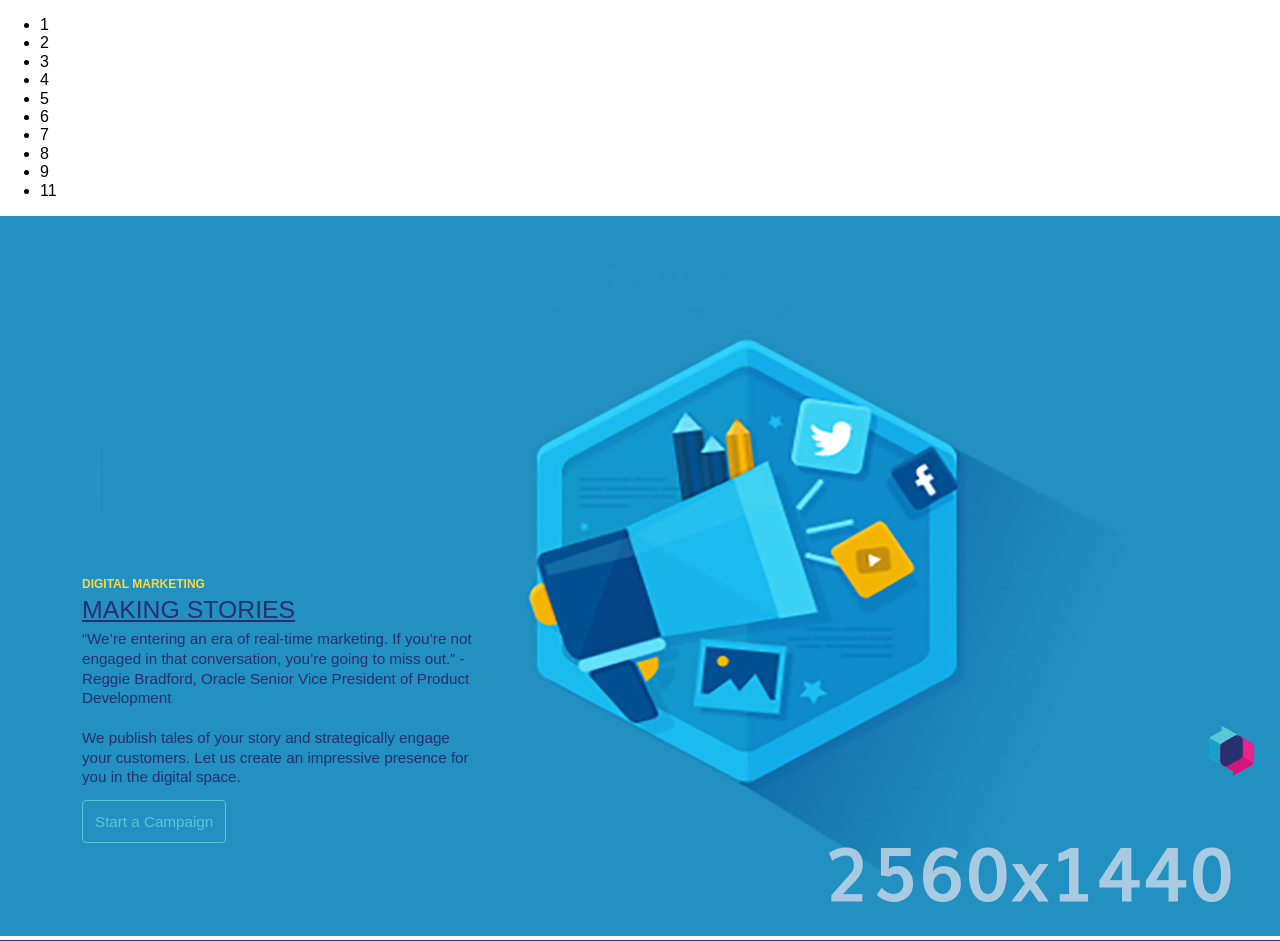
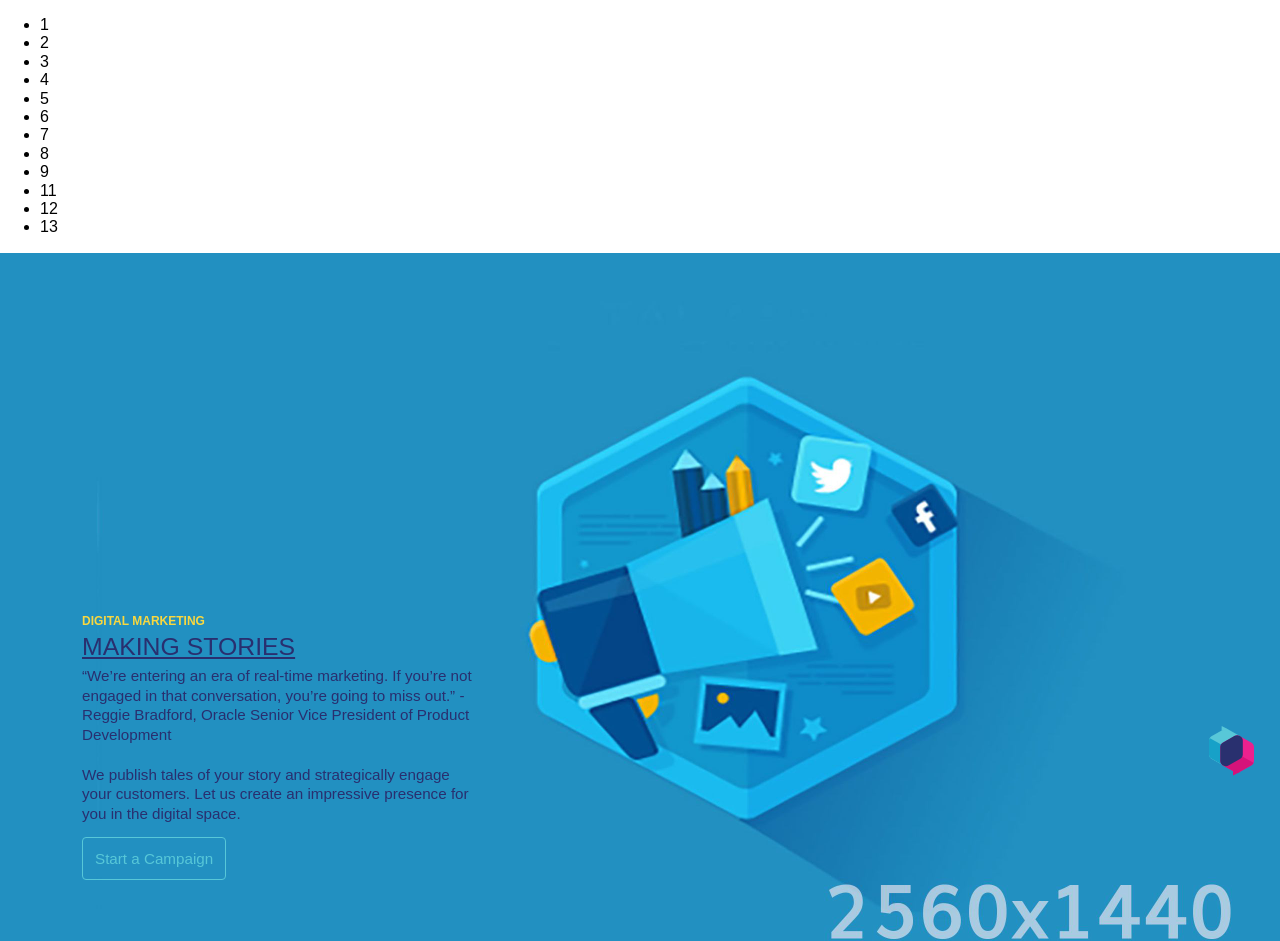
Before and after one commit to RaymondRepito/04-workflow, a website: page app/index.html in a window 1280 px wide. Shown: the top 941 px of the page. Drawn offline with Linux system fonts and the light colour scheme.

Commit message:
commit counted to thirteen only

```diff
--- a/app/index.html
+++ b/app/index.html
@@ -100,6 +100,9 @@
             <li>8</li>
             <li>9</li>
             <li>11</li>
+            <li>12</li>
+            <li>13</li>
+
         </ul>
         <!--
         <section class="hero">
```
